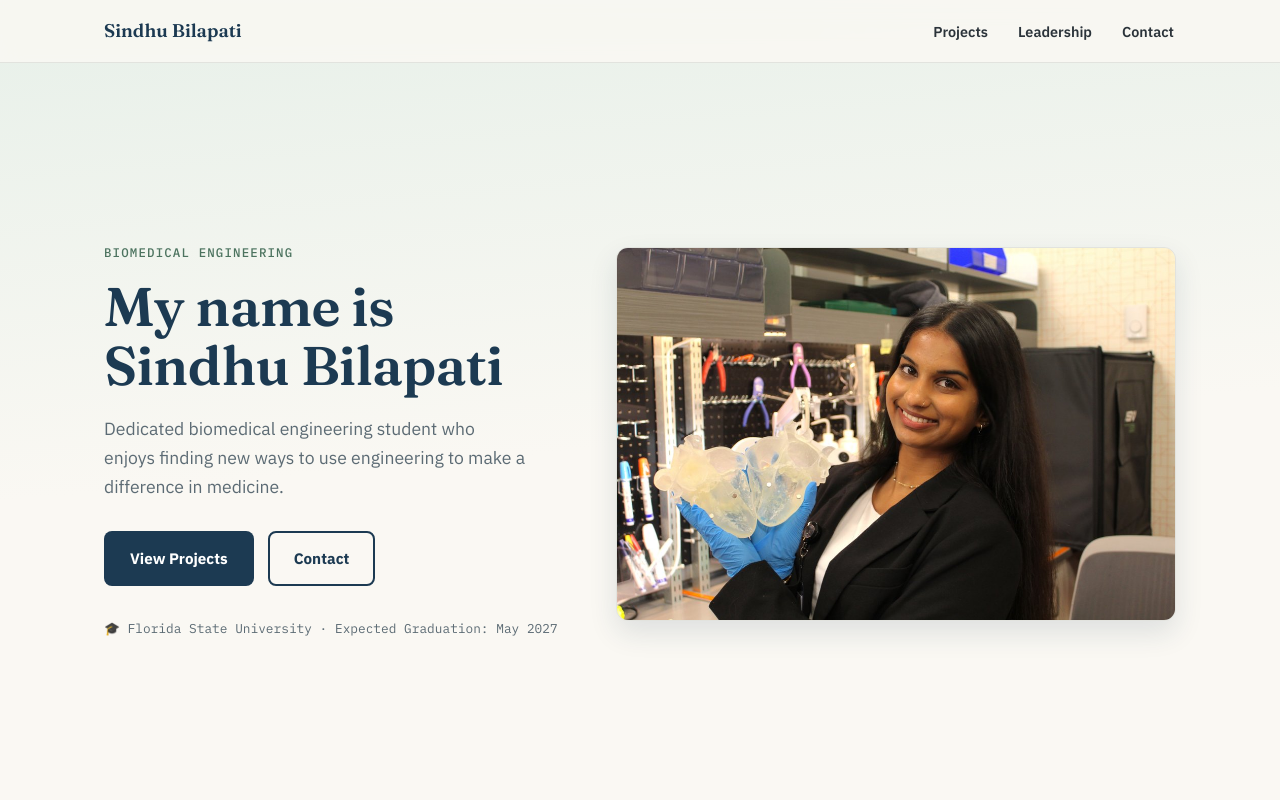
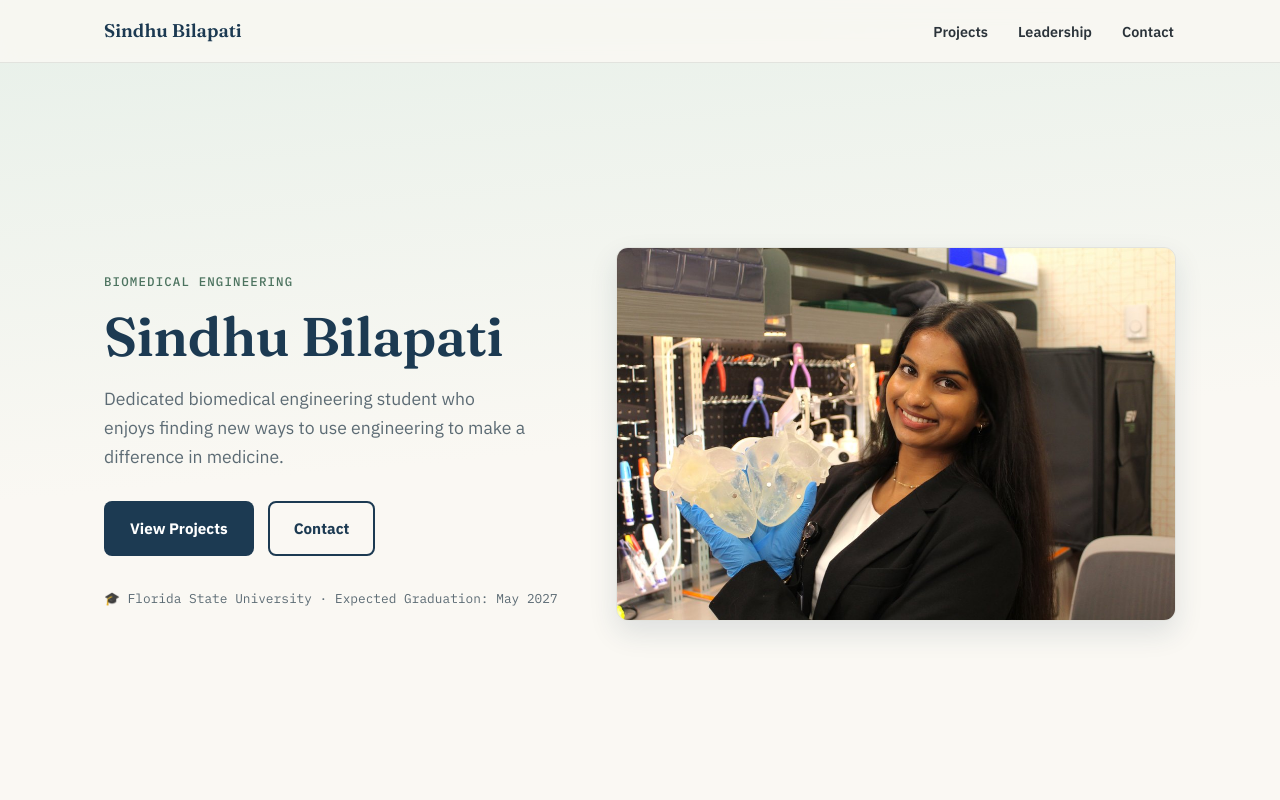
Before and after one commit to sindbilapat/sindhubilapat-github.io-portfolio-website, a plain HTML site: page index.html in a window 1280 px wide. Shown: the top 800 px of the page. Drawn offline with Linux system fonts and the light colour scheme.

```diff
--- a/index.html
+++ b/index.html
@@ -154,7 +154,7 @@
 
 
       <h1>
-        My name is Sindhu Bilapati
+        Sindhu Bilapati
       </h1>
 
 
```
